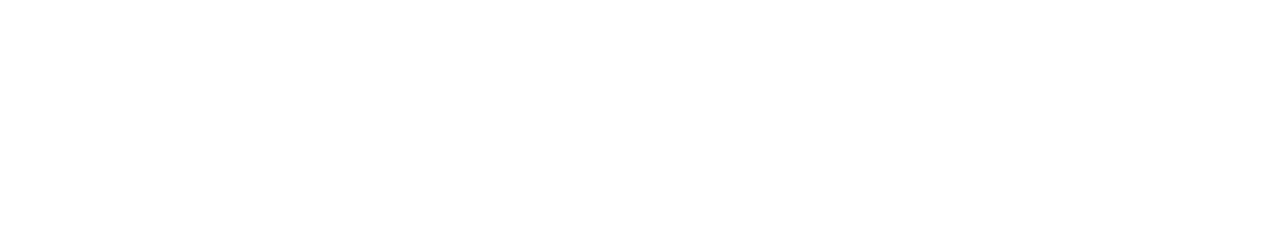
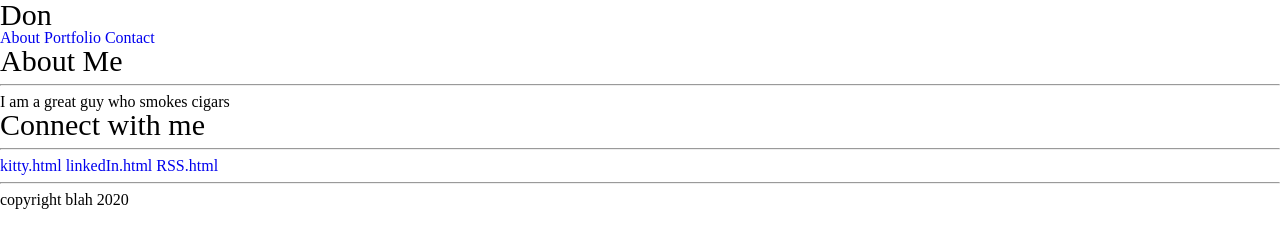
Before and after one commit to barbad63/Basic-Portfolio, a plain HTML site: page portfolio.html in a window 1280 px wide. Drawn offline with Linux system fonts and the light colour scheme.

Commit message:
modified and duplicated all html files and styles file

```diff
--- a/assets/css/style.css
+++ b/assets/css/style.css
@@ -0,0 +1,7 @@
+h2 {
+	font-size: 30px;
+}
+
+a {
+    text-decoration: none;
+}
--- a/contact.html
+++ b/contact.html
@@ -0,0 +1,48 @@
+<!DOCTYPE html>
+<html lang="en-us">
+<head>
+	<title>Don's Basic Profile</title>
+
+	<link rel="stylesheet" type="text/css" href="assets/css/reset.css">
+	<link rel="stylesheet" type="text/css" href="assets/css/style.css">
+
+
+</head>
+<body>
+	<header>
+
+		<h2>Don</h2>
+
+<!-- Use fontawesome.io.icons
+	https://www.iconfinder.com/icons/28298/48x48_linkedin_icon
+ -->
+ 		<a href="index.html">About</a>
+		<!-- links for about  -->
+		<a href="portfolio.html">Portfolio</a>
+		<!-- link for portfolio -->
+		<a href="contact.html">Contact</a>
+		<!-- link for contact -->
+	</header>
+	<section>
+		<div>
+			<h2> About Me</h2>
+			<hr>
+			<p>I am a great guy who smokes cigars</p>
+		</div>
+		<aside>
+			<h2>Connect with me</h2>
+			<hr>
+			<a href="#">kitty.html</a>
+			<!-- links for about  -->
+			<a href="#">linkedIn.html</a>
+			<!-- link for portfolio -->
+			<a href="#">RSS.html</a>
+		</aside>
+	</section>
+	<hr>
+	<footer>
+		<h6>copyright blah 2020</h6>
+	</footer>
+
+</body>
+</html>
--- a/portfolio.html
+++ b/portfolio.html
@@ -0,0 +1,48 @@
+<!DOCTYPE html>
+<html lang="en-us">
+<head>
+	<title>Don's Basic Profile</title>
+
+	<link rel="stylesheet" type="text/css" href="assets/css/reset.css">
+	<link rel="stylesheet" type="text/css" href="assets/css/style.css">
+
+
+</head>
+<body>
+	<header>
+
+		<h2>Don</h2>
+
+<!-- Use fontawesome.io.icons
+	https://www.iconfinder.com/icons/28298/48x48_linkedin_icon
+ -->
+ 		<a href="index.html">About</a>
+		<!-- links for about  -->
+		<a href="portfolio.html">Portfolio</a>
+		<!-- link for portfolio -->
+		<a href="contact.html">Contact</a>
+		<!-- link for contact -->
+	</header>
+	<section>
+		<div>
+			<h2> About Me</h2>
+			<hr>
+			<p>I am a great guy who smokes cigars</p>
+		</div>
+		<aside>
+			<h2>Connect with me</h2>
+			<hr>
+			<a href="#">kitty.html</a>
+			<!-- links for about  -->
+			<a href="#">linkedIn.html</a>
+			<!-- link for portfolio -->
+			<a href="#">RSS.html</a>
+		</aside>
+	</section>
+	<hr>
+	<footer>
+		<h6>copyright blah 2020</h6>
+	</footer>
+
+</body>
+</html>
```
Also changed, not shown: index.html (+34 -8 lines).
